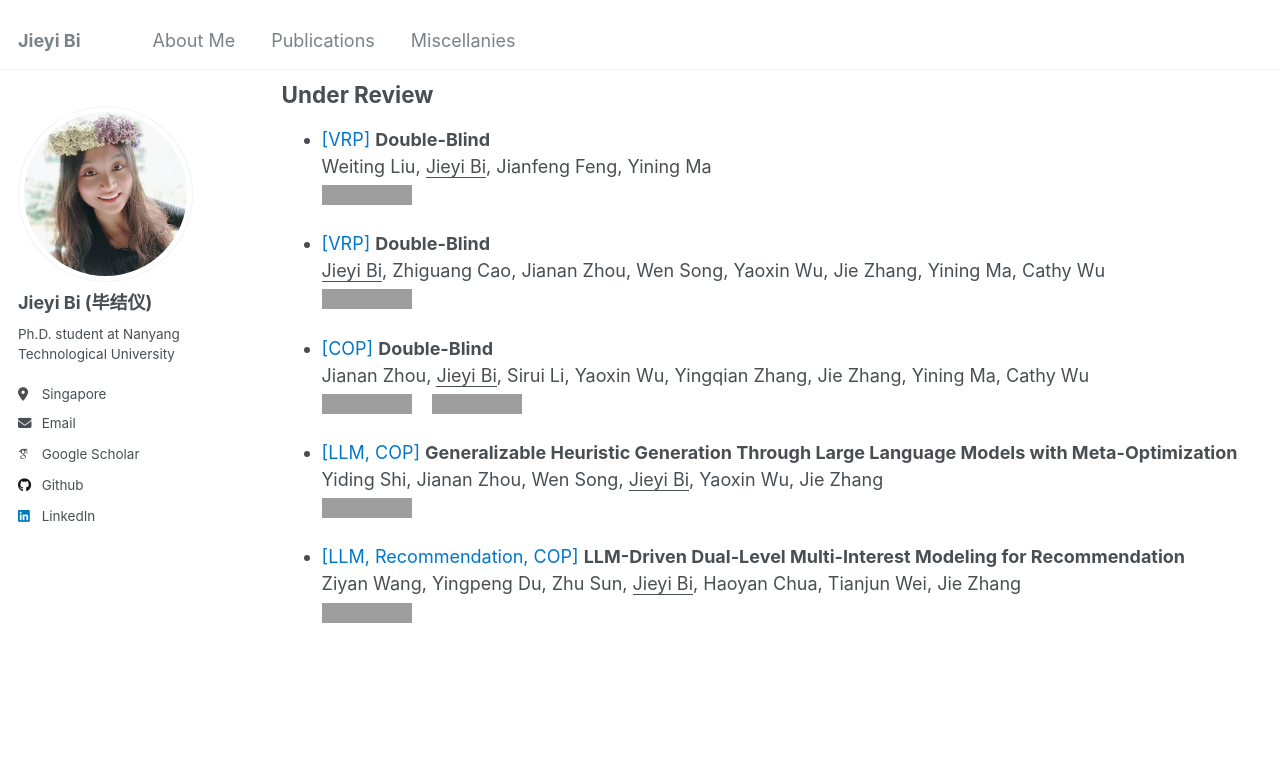
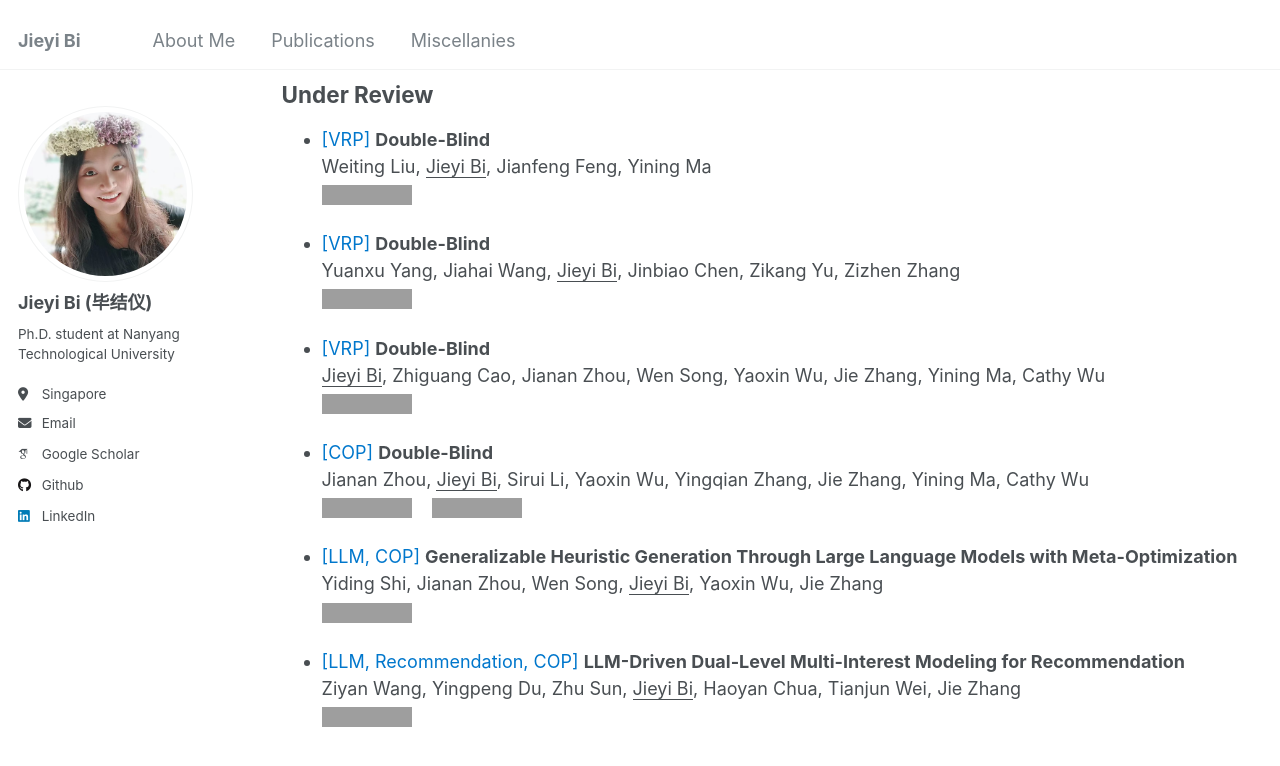
Before and after one commit to jieyibi/jieyibi.github.io, a Jekyll site: the page built from _pages/publications.md, in a window 1280 px wide and 900 px high, scrolled down 667 px. Shown: the top 766 px of the window. Built offline with Jekyll 4.4.1, drawn with Linux system fonts in a browser that asks for light colours; some web fonts are replaced; grey boxes are pictures that could not be loaded.

Commit message:
Update publications.md

```diff
--- a/_pages/publications.md
+++ b/_pages/publications.md
@@ -44,6 +44,10 @@ author_profile: true
    [![PDF](https://img.shields.io/badge/Download-Soon-brightgreen.svg)]()
 
 * <span style="color: #0077cc">[VRP]</span> **Double-Blind** \
+Yuanxu Yang, Jiahai Wang, <u>Jieyi Bi</u>, Jinbiao Chen, Zikang Yu, Zizhen Zhang \
+[![PDF](https://img.shields.io/badge/Download-Soon-brightgreen.svg)]()
+
+* <span style="color: #0077cc">[VRP]</span> **Double-Blind** \
    <u>Jieyi Bi</u>, Zhiguang Cao, Jianan Zhou, Wen Song, Yaoxin Wu, Jie Zhang, Yining Ma, Cathy Wu \
    [![PDF](https://img.shields.io/badge/Download-Soon-brightgreen.svg)]()
 
```
